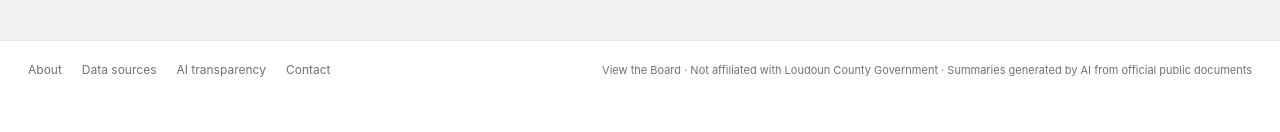
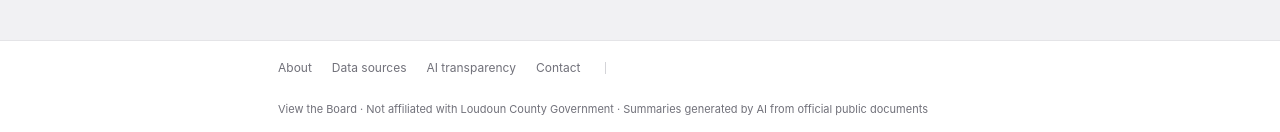
Before and after one commit to trynna-be-nerdy/vtb, a Next.js app in the folder frontend/: page / in a window 1280 px wide. Shown: the part 2503-2635 px from the top of the page. Before the commit the page ends 2602 px from the top, so only its background shows below. Built offline with nearby package versions, Linux system fonts and the light colour scheme; no server answers; the database is empty.

Commit message:
feat(frontend): add 2e814e59376e2255.webpack.hot-update.json, 599876e...

```diff
--- a/frontend/app/globals.css
+++ b/frontend/app/globals.css
@@ -64,7 +64,9 @@ body {
   position: sticky;
   top: 0;
   z-index: 100;
-  transition: transform 0.25s ease, opacity 0.25s ease;
+  /* Only animate transform — opacity caused repaint flicker */
+  transition: transform 0.22s ease;
+  will-change: transform;
 }
 .nav-inner {
   max-width: 780px;
@@ -78,7 +80,6 @@ body {
 }
 .nav.hidden {
   transform: translateY(-100%);
-  opacity: 0;
 }
 .nav-logo {
   font-size: 16px;
@@ -645,14 +646,22 @@ body {
 .site-footer {
   border-top: 0.5px solid var(--color-border-tertiary);
   background: var(--color-background-primary);
-  padding: 20px 28px;
+  padding: 18px 0;
+}
+.site-footer-inner {
+  max-width: 780px;
+  margin: 0 auto;
+  width: 100%;
+  padding: 0 28px;
   display: flex;
   align-items: center;
-  justify-content: space-between;
+  gap: 24px;
+  flex-wrap: wrap;
 }
 .footer-links {
   display: flex;
   gap: 20px;
+  flex-shrink: 0;
 }
 .footer-link-item {
   font-size: 12px;
@@ -661,6 +670,13 @@ body {
 }
 .footer-link-item:hover {
   color: var(--color-text-primary);
+}
+/* Thin divider between nav links and copyright */
+.footer-divider {
+  width: 1px;
+  height: 12px;
+  background: var(--color-border-secondary);
+  flex-shrink: 0;
 }
 .footer-copy {
   font-size: 11px;
--- a/frontend/app/page.tsx
+++ b/frontend/app/page.tsx
@@ -164,14 +164,17 @@ export default async function HomePage() {
       </div>
 
       <div className="site-footer">
+        <div className="site-footer-inner">
           <div className="footer-links">
             <a href="/about" className="footer-link-item" style={{ textDecoration: 'none' }}>About</a>
             <a href="/data-sources" className="footer-link-item" style={{ textDecoration: 'none' }}>Data sources</a>
             <a href="/ai-transparency" className="footer-link-item" style={{ textDecoration: 'none' }}>AI transparency</a>
             <a href="/contact" className="footer-link-item" style={{ textDecoration: 'none' }}>Contact</a>
           </div>
+          <div className="footer-divider" />
           <div className="footer-copy">
             View the Board · Not affiliated with Loudoun County Government · Summaries generated by AI from official public documents
+          </div>
         </div>
       </div>
     </div>
--- a/frontend/components/Navbar.tsx
+++ b/frontend/components/Navbar.tsx
@@ -7,6 +7,8 @@ export function Navbar() {
   const navRef = useRef<HTMLElement>(null)
   const lastY = useRef(0)
   const ticking = useRef(false)
+  // Track how many px the user has scrolled in the current direction
+  const directionDelta = useRef(0)
 
   useEffect(() => {
     const nav = navRef.current
@@ -14,11 +16,21 @@ export function Navbar() {
 
     function handleScroll() {
       const currentY = window.scrollY
-      if (currentY > lastY.current && currentY > 60) {
+      const delta = currentY - lastY.current
+
+      // Accumulate movement in the current direction; reset on reversal
+      if (Math.sign(delta) !== Math.sign(directionDelta.current)) {
+        directionDelta.current = 0
+      }
+      directionDelta.current += delta
+
+      // Only hide after scrolling down 10 px past the fold; only show after scrolling up 6 px
+      if (directionDelta.current > 10 && currentY > 80) {
         nav!.classList.add('hidden')
-      } else {
+      } else if (directionDelta.current < -6) {
         nav!.classList.remove('hidden')
       }
+
       lastY.current = currentY
       ticking.current = false
     }
@@ -38,7 +50,7 @@ export function Navbar() {
     <nav ref={navRef} className="nav" id="navbar">
       <div className="nav-inner">
         <Link href="/" className="nav-logo">
-          View the Board
+          View the <span style={{ color: '#c0392b' }}>Board</span>
         </Link>
         {/* search-pill keeps its own hover; DaisyUI btn was removed because its
             inline-style overrides block .search-pill:hover from applying */}
```
Lines whose indentation alone changed are shown as unchanged.
